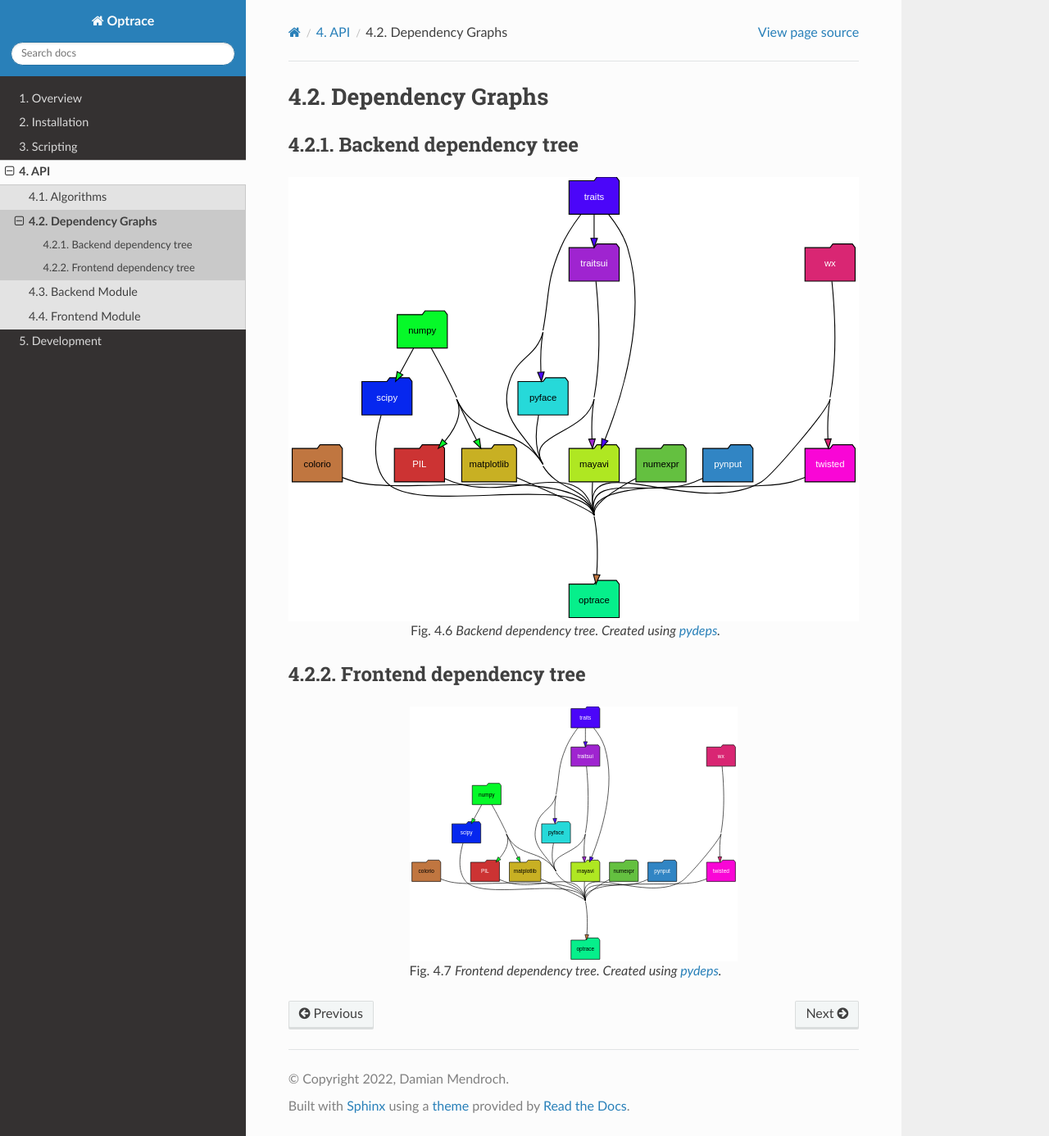
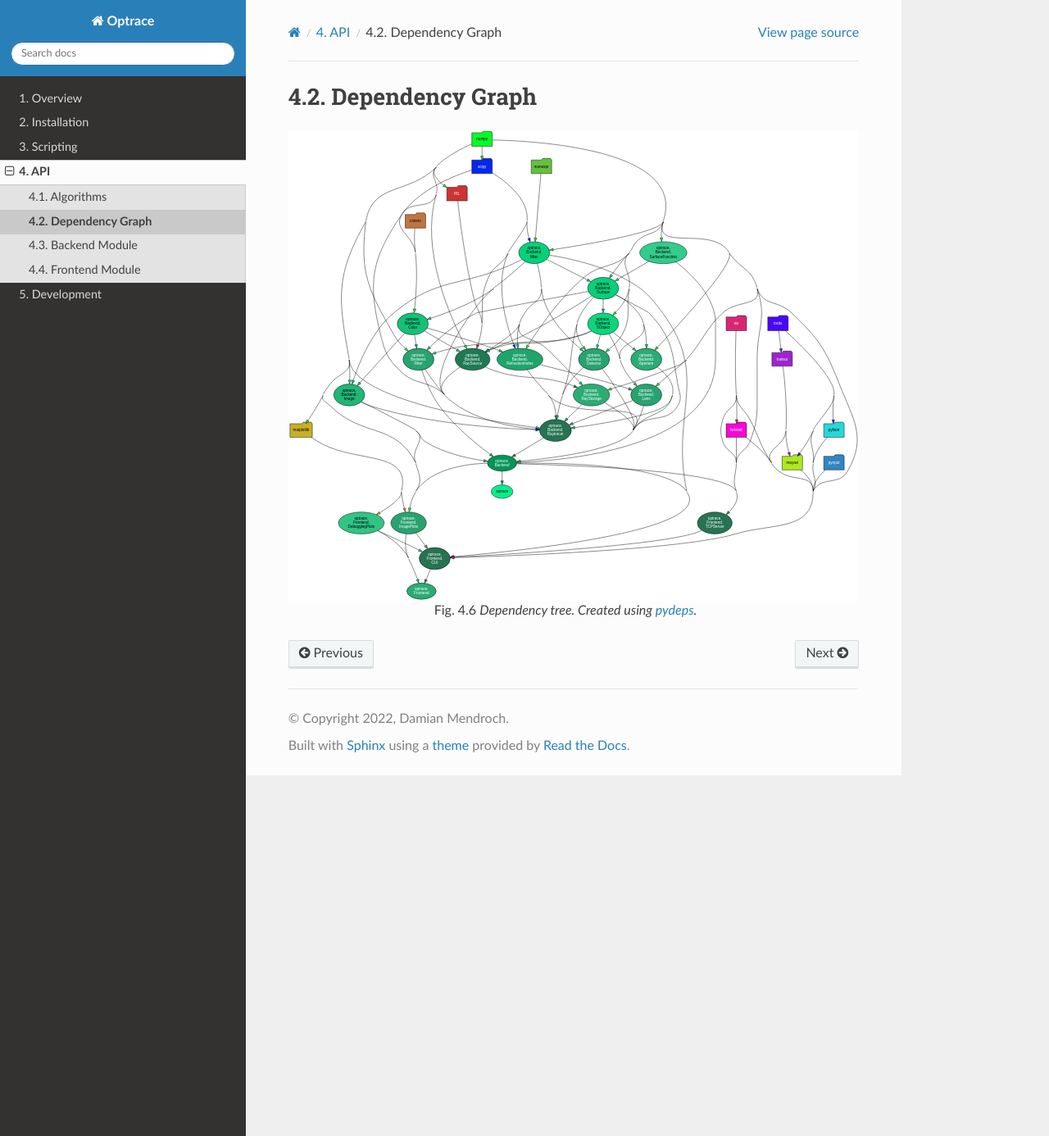
Before and after one commit to drocheam/optrace, a Sphinx documentation site: the page built from docs/source/dependencies.rst, in a window 1280 px wide and 1386 px high. Shown: the whole window at 82% size. Built offline with Sphinx 7.4.7 and the Read the Docs theme 2.0.0, drawn with Linux system fonts in a browser that asks for light colours.

Commit message:
fixed dependency graphs

```diff
--- a/docs/source/dependencies.rst
+++ b/docs/source/dependencies.rst
@@ -1,23 +1,11 @@
-Dependency Graphs
+Dependency Graph
 ----------------------------
 
 .. _pydeps: https://github.com/thebjorn/pydeps
 
-Backend dependency tree
-_________________________
 
-.. figure:: images/Backend_Tree.svg
+.. figure:: images/Dep_Tree.svg
    :width: 800
    :align: center
 
-   Backend dependency tree. Created using `pydeps`_.
-
-
-Frontend dependency tree
-_________________________
-
-.. figure:: images/Frontend_Tree.svg
-   :width: 400
-   :align: center
-
-   Frontend dependency tree. Created using `pydeps`_.
+   Dependency tree. Created using `pydeps`_.
```
Also changed, not shown: docs/source/images/Backend_Tree.svg (deleted), docs/source/images/Dep_Tree.svg (added), docs/source/images/Frontend_Tree.svg (deleted), 1 other file.
